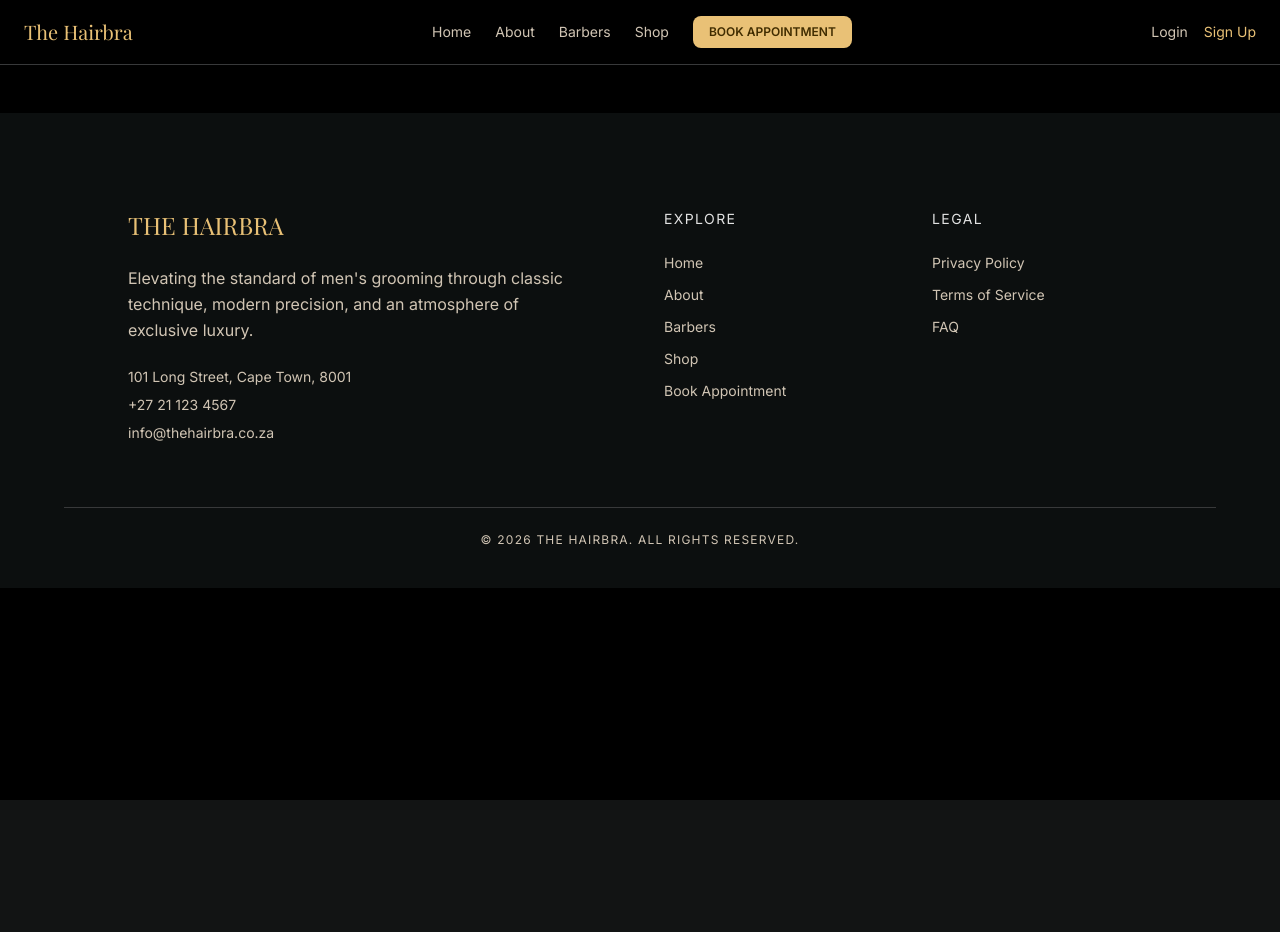
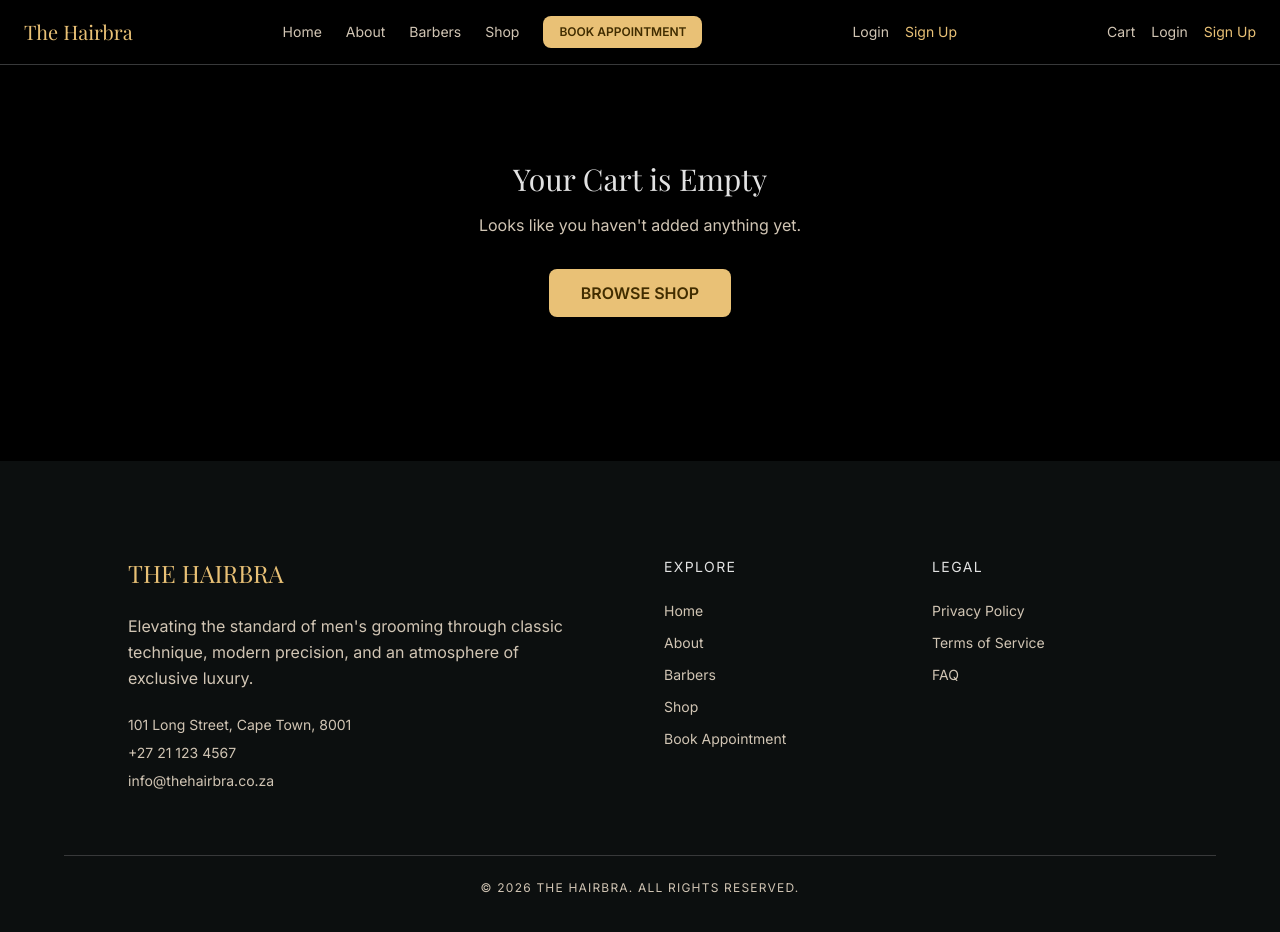
Before and after one commit to aidan-g-barends/The_HairBra, a React (Vite) app: page /cart in a window 1280 px wide. Shown: the top 932 px of the page. Before the commit the page ends 800 px from the top, so only its background shows below. Built offline with nearby package versions, Linux system fonts and the light colour scheme.

Commit message:
add cart link with live item count badge to navbar

```diff
--- a/src/App.jsx
+++ b/src/App.jsx
@@ -15,6 +15,7 @@ import BarberProfile from './pages/BarberProfile'
 import Booking from './pages/Booking'
 import Shop from './pages/Shop'
 import ProductDetail from './pages/ProductDetail'
+import Cart from './pages/Cart'
 
 function App() {
   return (
@@ -42,6 +43,7 @@ function App() {
         <Route path="/booking" element={<Booking />} />
         <Route path="/shop" element={<Shop />} />
         <Route path="/shop/product/:id" element={<ProductDetail />} />
+        <Route path="/cart" element={<Cart />} />
       </Routes>
       <Footer />
     </div>
--- a/src/components/layout/Navbar.jsx
+++ b/src/components/layout/Navbar.jsx
@@ -1,9 +1,11 @@
 import { Link } from 'react-router-dom'
 import { useAuth } from '../../context/AuthContext'
 import { signOut } from '../../services/authService'
+import { useCart } from '../../context/CartContext'
 
 function Navbar() {
   const { user } = useAuth()
+  const { itemCount } = useCart()
 
   return (
     <nav className="bg-black text-white px-6 py-4 flex justify-between items-center border-b border-surface-bright">
@@ -35,6 +37,29 @@ function Navbar() {
           </>
         )}
       </div>
+
+      <div className="flex items-center gap-4 font-body text-sm">
+  <Link to="/cart" className="text-on-surface-variant hover:text-primary transition-colors relative">
+    Cart
+    {itemCount > 0 && (
+      <span className="ml-1 bg-primary text-on-primary text-xs px-1.5 py-0.5 rounded-full">
+        {itemCount}
+      </span>
+    )}
+  </Link>
+
+  {user ? (
+    <>
+      <span className="hidden sm:inline text-on-surface-variant">{user.email}</span>
+      <button onClick={signOut} className="text-primary">Log Out</button>
+    </>
+  ) : (
+    <>
+      <Link to="/login" className="text-on-surface-variant hover:text-primary transition-colors">Login</Link>
+      <Link to="/register" className="text-primary">Sign Up</Link>
+    </>
+  )}
+</div>
     </nav>
   )
 }
--- /dev/null
+++ b/src/pages/Cart.jsx
@@ -0,0 +1,101 @@
+import { Link } from 'react-router-dom'
+import { useCart } from '../context/CartContext'
+
+function Cart() {
+  const { items, removeFromCart, updateQuantity, subtotal } = useCart()
+
+  const deliveryFee = subtotal > 0 ? 60 : 0
+  const total = subtotal + deliveryFee
+
+  if (items.length === 0) {
+    return (
+      <div className="px-6 py-24 text-center">
+        <h1 className="font-display text-3xl text-on-surface mb-4">Your Cart is Empty</h1>
+        <p className="font-body text-on-surface-variant mb-8">
+          Looks like you haven't added anything yet.
+        </p>
+        <Link
+          to="/shop"
+          className="inline-block bg-primary text-on-primary font-body font-semibold uppercase px-8 py-3 rounded-lg"
+        >
+          Browse Shop
+        </Link>
+      </div>
+    )
+  }
+
+  return (
+    <section className="px-6 py-20 max-w-3xl mx-auto">
+      <h1 className="font-display text-4xl text-primary mb-10">Your Cart</h1>
+
+      <div className="space-y-4 mb-10">
+        {items.map((item) => (
+          <div
+            key={item.id}
+            className="bg-surface-dim border border-surface-bright rounded-xl p-4 flex items-center gap-4"
+          >
+            <div className="w-20 h-20 rounded-lg overflow-hidden flex-shrink-0">
+              <img src={item.image_url} alt={item.name} className="w-full h-full object-cover" />
+            </div>
+
+            <div className="flex-1">
+              <h3 className="font-display text-lg text-on-surface">{item.name}</h3>
+              <p className="font-body text-primary text-sm">R{item.price}</p>
+            </div>
+
+            <div className="flex items-center border border-surface-bright rounded-lg">
+              <button
+                onClick={() => updateQuantity(item.id, Math.max(1, item.quantity - 1))}
+                className="px-3 py-1 text-on-surface hover:text-primary"
+              >
+                −
+              </button>
+              <span className="px-3 font-body text-on-surface">{item.quantity}</span>
+              <button
+                onClick={() => updateQuantity(item.id, item.quantity + 1)}
+                className="px-3 py-1 text-on-surface hover:text-primary"
+              >
+                +
+              </button>
+            </div>
+
+            <span className="font-display text-on-surface w-16 text-right">
+              R{item.price * item.quantity}
+            </span>
+
+            <button
+              onClick={() => removeFromCart(item.id)}
+              className="text-red-400 text-sm hover:opacity-70"
+            >
+              Remove
+            </button>
+          </div>
+        ))}
+      </div>
+
+      <div className="bg-surface-dim border border-surface-bright rounded-xl p-6 space-y-3">
+        <div className="flex justify-between font-body text-on-surface-variant">
+          <span>Subtotal</span>
+          <span>R{subtotal}</span>
+        </div>
+        <div className="flex justify-between font-body text-on-surface-variant">
+          <span>Delivery</span>
+          <span>R{deliveryFee}</span>
+        </div>
+        <div className="flex justify-between font-display text-xl text-primary pt-3 border-t border-surface-bright">
+          <span>Total</span>
+          <span>R{total}</span>
+        </div>
+      </div>
+
+      <Link
+        to="/checkout"
+        className="block text-center mt-8 bg-primary text-on-primary font-body font-semibold uppercase px-8 py-3 rounded-lg hover:opacity-90 transition-opacity"
+      >
+        Proceed to Checkout
+      </Link>
+    </section>
+  )
+}
+
+export default Cart
```
